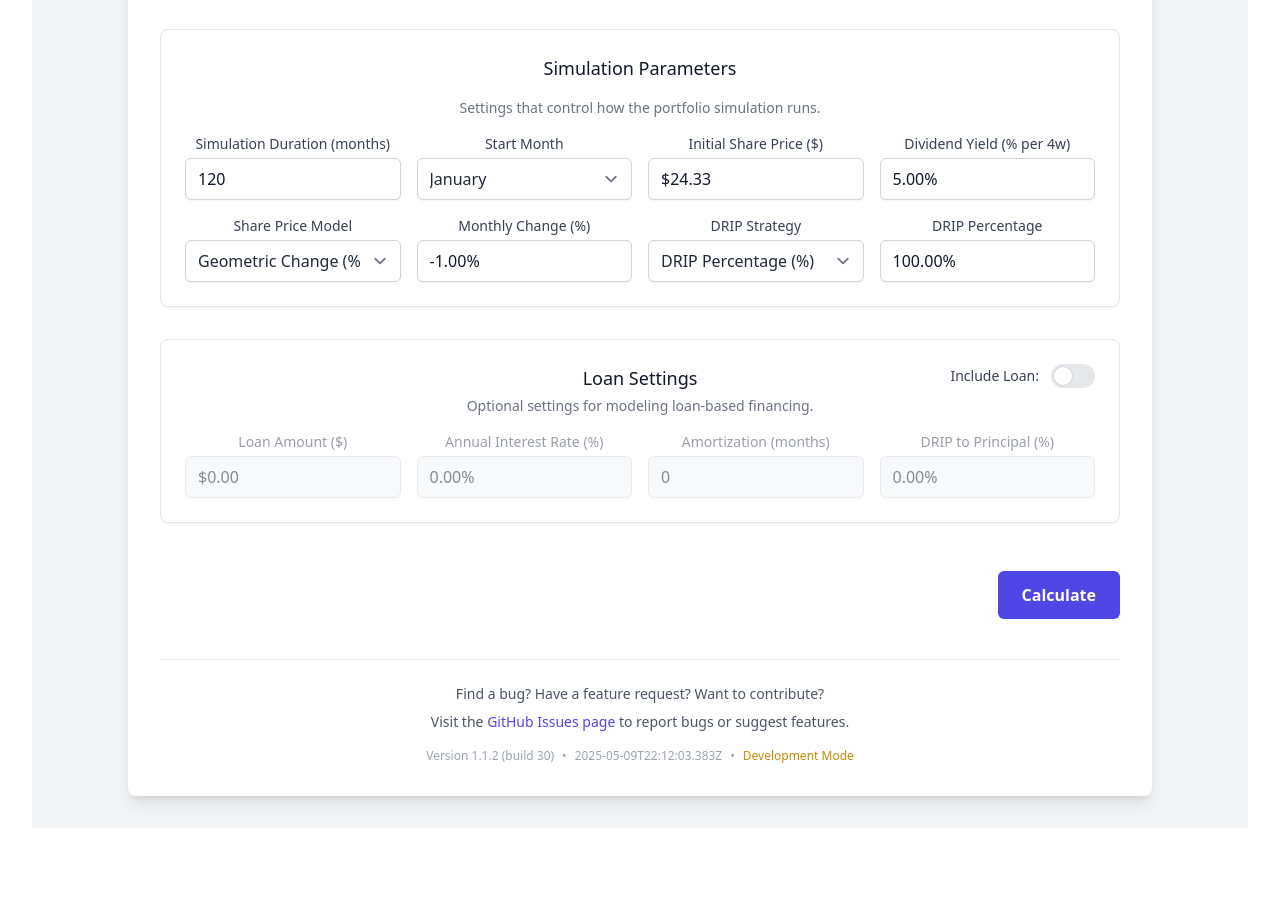
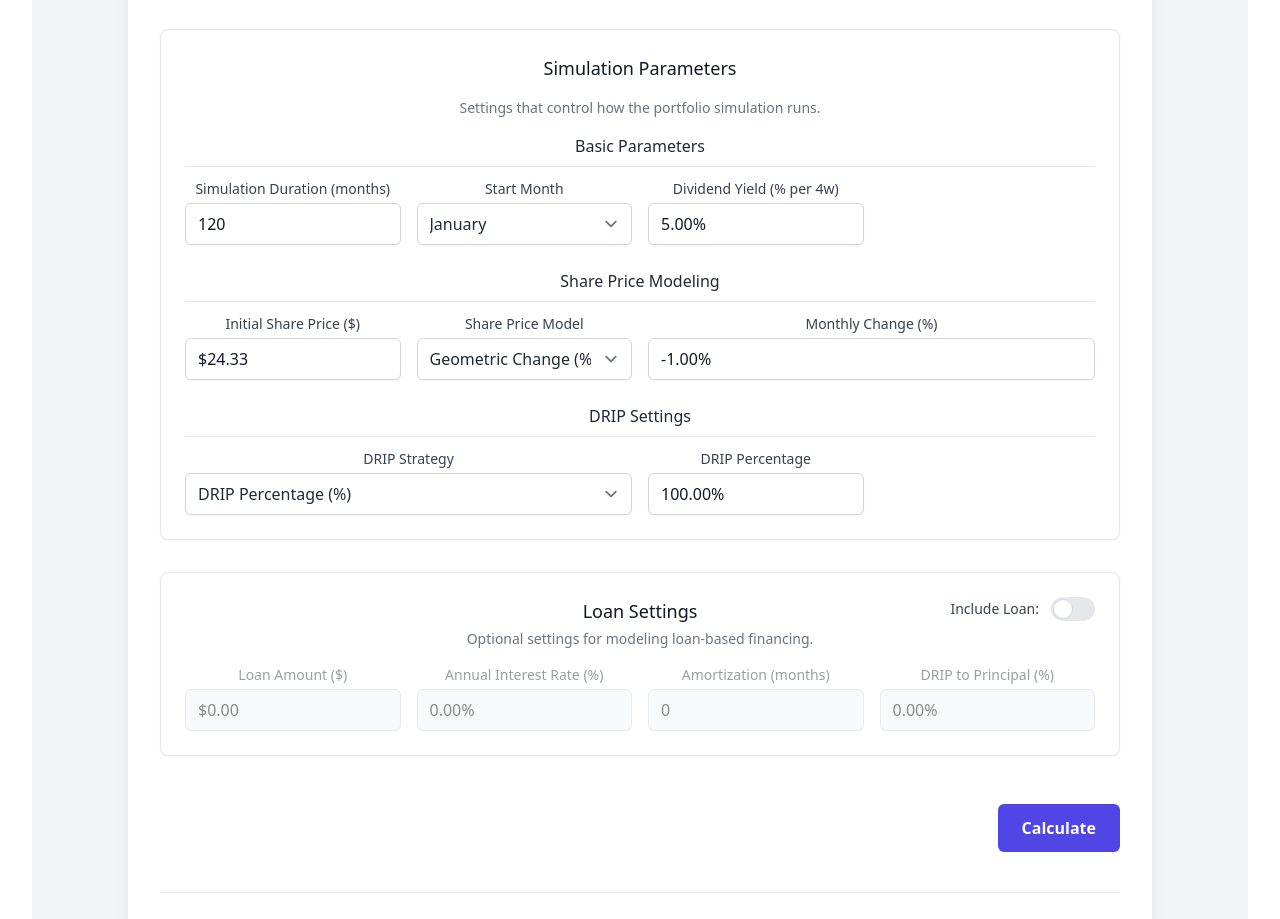
Before and after one commit to davidpeden3/portfolio-sim, a React (Vite) app: page / in a window 1280 px wide. Shown: the part 1160-2079 px from the top of the page. Before the commit the page ends 2020 px from the top, so only its background shows below. Built offline with nearby package versions, Linux system fonts and the light colour scheme.

Commit message:
better organization

```diff
--- a/src/components/AssumptionsForm.tsx
+++ b/src/components/AssumptionsForm.tsx
@@ -352,6 +352,11 @@ const AssumptionsForm = ({ formData, onChange, onSubmit, selectedProfile, hasCus
                 <h3 className="text-lg font-medium text-gray-900 dark:text-white mb-4 transition-colors duration-200">Simulation Parameters</h3>
                 <p className="text-sm text-gray-500 dark:text-gray-300 mb-4 transition-colors duration-200">Settings that control how the portfolio simulation runs.</p>
 
+                {/* Basic Simulation Settings */}
+                <div className="mb-6">
+                    <h4 className="text-md font-medium text-gray-800 dark:text-gray-200 mb-3 pb-2 border-b border-gray-200 dark:border-darkBlue-600 transition-colors duration-200">
+                        Basic Parameters
+                    </h4>
                     <div className="grid grid-cols-2 md:grid-cols-4 gap-4">
                         <IntegerInput
                             name="simulationMonths"
@@ -383,6 +388,22 @@ const AssumptionsForm = ({ formData, onChange, onSubmit, selectedProfile, hasCus
                             />
                         </div>
 
+                        <PercentInput
+                            name="dividendYield4w"
+                            value={formData.dividendYield4w}
+                            onChange={handleChange}
+                            label="Dividend Yield (% per 4w)"
+                        />
+                    </div>
+                </div>
+
+                {/* Share Price Model Section */}
+                <div className="mb-6">
+                    <h4 className="text-md font-medium text-gray-800 dark:text-gray-200 mb-3 pb-2 border-b border-gray-200 dark:border-darkBlue-600 transition-colors duration-200">
+                        Share Price Modeling
+                    </h4>
+                    <div className="grid grid-cols-2 md:grid-cols-4 gap-4">
+                        {/* First row with initial price and model selection */}
                         <DollarInput
                             name="initialSharePrice"
                             value={formData.initialSharePrice}
@@ -390,15 +411,6 @@ const AssumptionsForm = ({ formData, onChange, onSubmit, selectedProfile, hasCus
                             label="Initial Share Price ($)"
                         />
 
-                    <PercentInput
-                        name="dividendYield4w"
-                        value={formData.dividendYield4w}
-                        onChange={handleChange}
-                        label="Dividend Yield (% per 4w)"
-                    />
-
-                    {/* Share Price Model Section */}
-                    <div>
                         <SelectInput
                             name="sharePriceModel"
                             value={formData.sharePriceModel || 'geometric'}
@@ -410,29 +422,33 @@ const AssumptionsForm = ({ formData, onChange, onSubmit, selectedProfile, hasCus
                                 { value: 'variable', label: 'Variable Change' }
                             ]}
                         />
-                    </div>
 
                         {/* Show different inputs based on the selected share price model */}
                         {formData.sharePriceModel === 'linear' && (
+                            <div className="col-span-2">
                                 <DollarInput
                                     name="linearChangeAmount"
                                     value={formData.linearChangeAmount}
                                     onChange={handleChange}
                                     label="Monthly $ Change"
                                 />
+                            </div>
                         )}
 
                         {(formData.sharePriceModel === 'geometric' || !formData.sharePriceModel) && (
+                            <div className="col-span-2">
                                 <PercentInput
                                     name="monthlyAppreciation"
                                     value={formData.monthlyAppreciation}
                                     onChange={handleChange}
                                     label="Monthly Change (%)"
                                 />
+                            </div>
                         )}
 
                         {formData.sharePriceModel === 'variable' && (
-                        <div>
+                            <>
+                                <div className="col-span-2">
                                     <SelectInput
                                         name="variableDistribution"
                                         value={formData.variableDistribution || 'uniform'}
@@ -445,12 +461,11 @@ const AssumptionsForm = ({ formData, onChange, onSubmit, selectedProfile, hasCus
                                             { value: 'actual', label: 'Actual Historical Data' }
                                         ]}
                                     />
-                        </div>
-                    )}
 
-                    {/* Variable distribution parameters */}
-                    {formData.sharePriceModel === 'variable' && formData.variableDistribution === 'uniform' && (
-                        <>
+                                    {/* Variable distribution parameters - moved underneath */}
+                                    <div className="mt-4">
+                                        {formData.variableDistribution === 'uniform' && (
+                                            <div className="grid grid-cols-2 gap-4">
                                                 <PercentInput
                                                     name="uniformMin"
                                                     value={formData.uniformMin}
@@ -463,11 +478,11 @@ const AssumptionsForm = ({ formData, onChange, onSubmit, selectedProfile, hasCus
                                                     onChange={handleChange}
                                                     label="Max Change (%)"
                                                 />
-                        </>
+                                            </div>
                                         )}
 
-                    {formData.sharePriceModel === 'variable' && formData.variableDistribution === 'normal' && (
-                        <>
+                                        {formData.variableDistribution === 'normal' && (
+                                            <div className="grid grid-cols-2 gap-4">
                                                 <PercentInput
                                                     name="normalMean"
                                                     value={formData.normalMean}
@@ -480,11 +495,11 @@ const AssumptionsForm = ({ formData, onChange, onSubmit, selectedProfile, hasCus
                                                     onChange={handleChange}
                                                     label="Standard Deviation (%)"
                                                 />
-                        </>
+                                            </div>
                                         )}
 
-                    {formData.sharePriceModel === 'variable' && formData.variableDistribution === 'gbm' && (
-                        <>
+                                        {formData.variableDistribution === 'gbm' && (
+                                            <div className="grid grid-cols-2 gap-4">
                                                 <PercentInput
                                                     name="gbmDrift"
                                                     value={formData.gbmDrift}
@@ -497,10 +512,22 @@ const AssumptionsForm = ({ formData, onChange, onSubmit, selectedProfile, hasCus
                                                     onChange={handleChange}
                                                     label="Volatility (%)"
                                                 />
+                                            </div>
+                                        )}
+                                    </div>
+                                </div>
                             </>
                         )}
+                    </div>
+                </div>
 
+                {/* DRIP Strategy Section */}
                 <div>
+                    <h4 className="text-md font-medium text-gray-800 dark:text-gray-200 mb-3 pb-2 border-b border-gray-200 dark:border-darkBlue-600 transition-colors duration-200">
+                        DRIP Settings
+                    </h4>
+                    <div className="grid grid-cols-2 md:grid-cols-4 gap-4">
+                        <div className="col-span-2">
                             <SelectInput
                                 name="dripStrategy"
                                 value={formData.dripStrategy || 'percentage'}
@@ -547,6 +574,7 @@ const AssumptionsForm = ({ formData, onChange, onSubmit, selectedProfile, hasCus
                                 />
                             </div>
                         )}
+                    </div>
                 </div>
             </div>
 
```
Lines whose indentation alone changed are shown as unchanged.
